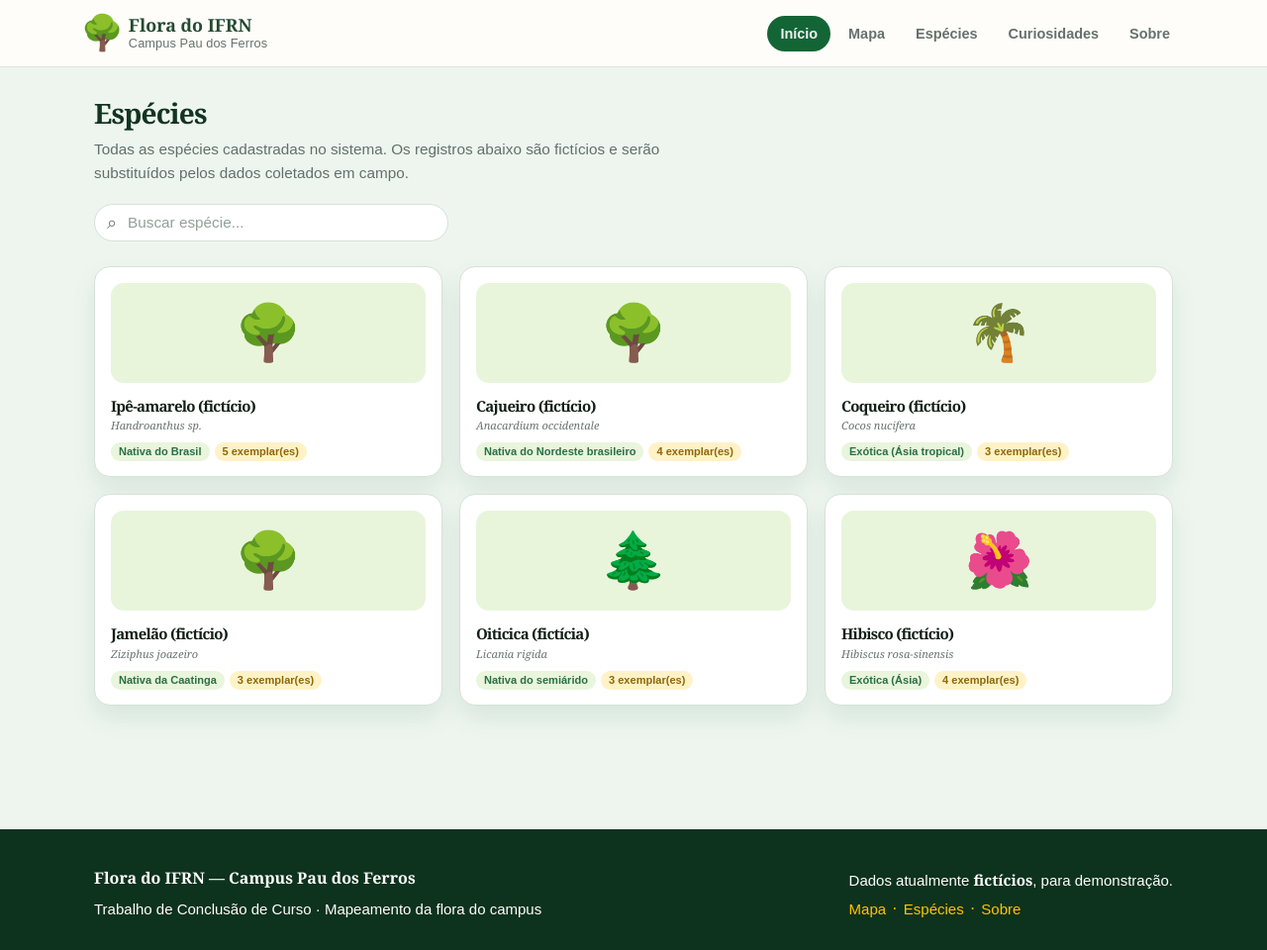
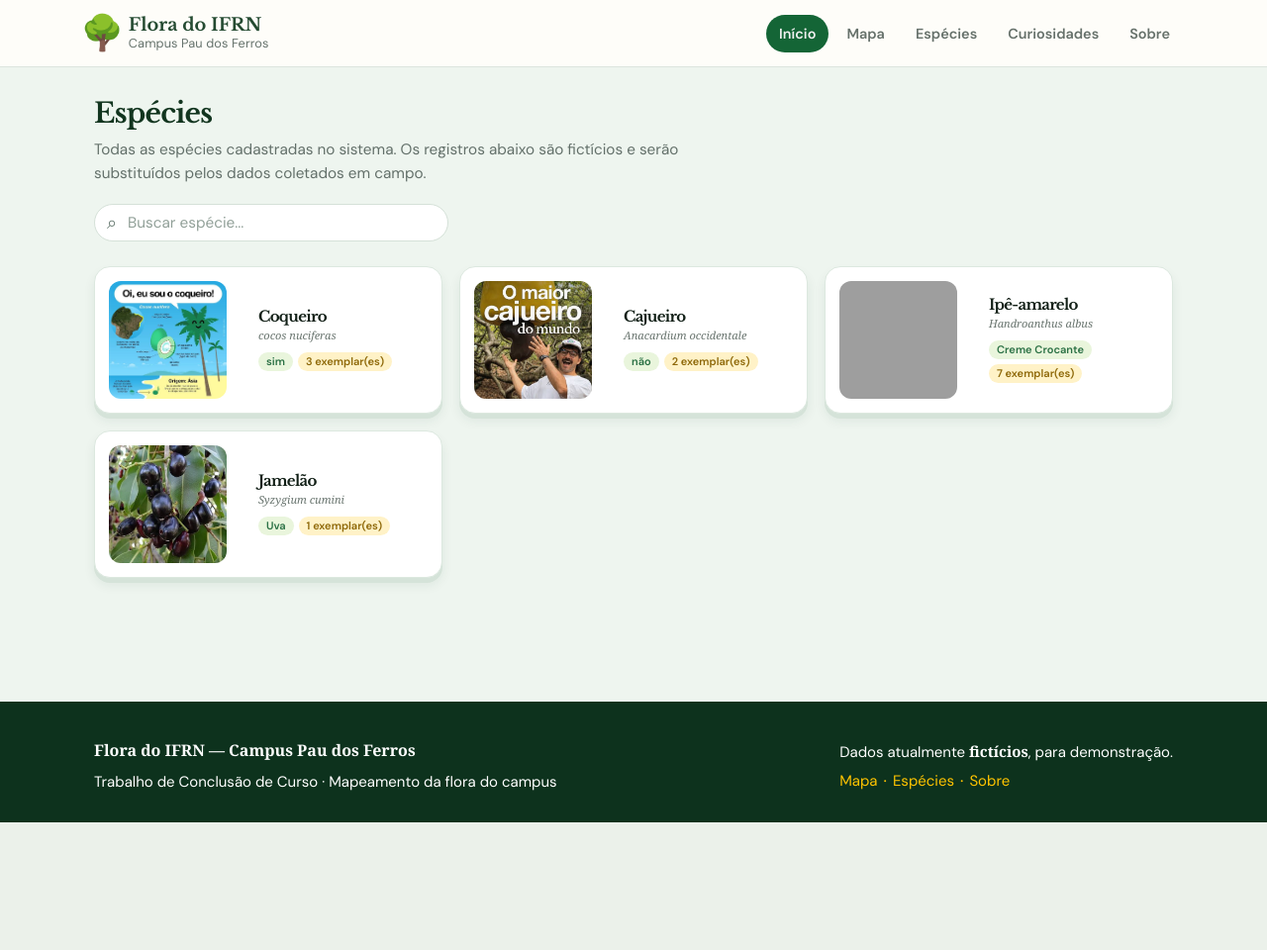
Before and after one commit to igorrrrry/PROJETO-PDS-FLORA-IF-, a Django app: page /especie/ in a window 1280 px wide. Shown: the whole page at 99% size. After the commit the page ends 831 px from the top, so only its background shows below. Run offline with Django 5.2, Linux system fonts and the light colour scheme; data comes from the database, SQL or seed files in the repository; both versions use the stored data as it was after the commit; some web fonts are replaced; grey boxes are pictures that could not be loaded.

Commit message:
atualizando geral, implementação dinamica da aba de especies

```diff
--- a/core/templates/core/especie.html
+++ b/core/templates/core/especie.html
@@ -38,201 +38,38 @@
 
     <!-- CARDS DAS ESPÉCIES -->
     <section class="especies-grid">
+{% for especie in especies %}
 
-        <!-- IPÊ-AMARELO -->
-        <article class="card-especie">
+    <a href="{% url 'detalhe_especie' especie.slug %}" class="card-especie">
 
         <div class="imagem-especie">
-                <a href="{% url 'detalhe_especie' 'ipe-amarelo' %}">
-                    <span class="arvore-icon">🌳</span>
-                </a>
+
+            <img src="{{ especie.foto.url }}" alt="{{ especie.nome }}">
+
         </div>
-
         <div class="info-especie">
 
-                <h2>Ipê-amarelo (fictício)</h2>
+            <h2>{{ especie.nome }}</h2>
 
             <p class="nome-cientifico">
-                    Handroanthus sp.
+                {{ especie.nome_cientifico }}
             </p>
 
             <div class="tags-especie">
                 <span class="tag origem">
-                        Nativa do Brasil
+                    {{ especie.origem }}
                 </span>
 
                 <span class="tag quantidade">
-                        5 exemplar(es)
+                    {{ especie.quantidade }} exemplar(es)
                 </span>
             </div>
 
         </div>
 
-        </article>
-
-
-        <!-- CAJUEIRO -->
-        <article class="card-especie">
-
-            <div class="imagem-especie">
-                <a href="{% url 'detalhe_especie' 'cajueiro' %}">
-                    <span class="arvore-icon">🌳</span>
-                </a>
-            </div>
-
-            <div class="info-especie">
-
-                <h2>Cajueiro (fictício)</h2>
-
-                <p class="nome-cientifico">
-                    Anacardium occidentale
-                </p>
-
-                <div class="tags-especie">
-                    <span class="tag origem">
-                        Nativa do Nordeste brasileiro
-                    </span>
-
-                    <span class="tag quantidade">
-                        4 exemplar(es)
-                    </span>
-                </div>
-
-            </div>
-
-        </article>
-
-
-        <!-- COQUEIRO -->
-        <article class="card-especie">
-            <a href="{% url 'detalhe_especie' 'coqueiro' %}">
-                <div class="imagem-especie">
-                    <span class="arvore-icon">🌴</span>
-                </div>
 </a>
 
-
-
-            <div class="info-especie">
-
-                <h2>Coqueiro (fictício)</h2>
-
-                <p class="nome-cientifico">
-                    Cocos nucifera
-                </p>
-
-                <div class="tags-especie">
-                    <span class="tag origem">
-                        Exótica (Ásia tropical)
-                    </span>
-
-                    <span class="tag quantidade">
-                        3 exemplar(es)
-                    </span>
-                </div>
-
-            </div>
-
-        </article>
-
-
-        <!-- JUAZEIRO -->
-        <article class="card-especie">
-
-            <div class="imagem-especie">
-                <a href="{% url 'detalhe_especie' 'jamelao' %}">
-                    <span class="arvore-icon">🌳</span>
-                </a>
-            </div>
-
-
-            <div class="info-especie">
-
-                <h2>Jamelão (fictício)</h2>
-
-                <p class="nome-cientifico">
-                    Ziziphus joazeiro
-                </p>
-
-                <div class="tags-especie">
-                    <span class="tag origem">
-                        Nativa da Caatinga
-                    </span>
-
-                    <span class="tag quantidade">
-                        3 exemplar(es)
-                    </span>
-                </div>
-
-            </div>
-
-        </article>
-
-
-        <!-- OITICICA -->
-        <article class="card-especie">
-
-            <div class="imagem-especie">
-                <a href="{% url 'detalhe_especie' 'oiticica' %}">
-                    <span class="arvore-icon">🌲</span>
-                </a>
-            </div>
-
-
-            <div class="info-especie">
-
-                <h2>Oiticica (fictícia)</h2>
-
-                <p class="nome-cientifico">
-                    Licania rigida
-                </p>
-
-                <div class="tags-especie">
-                    <span class="tag origem">
-                        Nativa do semiárido
-                    </span>
-
-                    <span class="tag quantidade">
-                        3 exemplar(es)
-                    </span>
-                </div>
-
-            </div>
-
-        </article>
-
-
-        <!-- HIBISCO -->
-        <article class="card-especie">
-
-            <div class="imagem-especie">
-                <a href="{% url 'detalhe_especie' 'hibisco' %}">
-                    <span class="arvore-icon">🌺</span>
-                </a>
-            </div>
-
-
-            <div class="info-especie">
-
-                <h2>Hibisco (fictício)</h2>
-
-                <p class="nome-cientifico">
-                    Hibiscus rosa-sinensis
-                </p>
-
-                <div class="tags-especie">
-                    <span class="tag origem">
-                        Exótica (Ásia)
-                    </span>
-
-                    <span class="tag quantidade">
-                        4 exemplar(es)
-                    </span>
-                </div>
-
-            </div>
-
-        </article>
+{% endfor %}
 
     </section>
 
--- a/core/urls.py
+++ b/core/urls.py
@@ -3,12 +3,16 @@ from django.urls import path
 from . import views
 
 urlpatterns = [
-    path('',views.home, name='home'),
+    # Páginas públicas
+    path('', views.home, name='home'),
     path('mapa/', views.mapa, name='mapa'),
     path('curiosidades/', views.curiosidades, name='curiosidades'),
     path('especie/', views.especie, name='especie'),
     path('sobre/', views.sobre, name='sobre'),
     path('detalhe_especies/<slug:slug>/',views.detalhe_especie,name='detalhe_especie'),
-    path('adm/',views.admin, name="adm" ),
-
+    path('adm/', views.painel_admin, name='adm'),
+    path('adm/especies/listar',views.listar_especies,name='listar_especies'),
+    path('adm/especies/cadastrar/',views.cadastrar_especie,name='cadastrar_especie'),
+    path('adm/especies/editar/<int:id>/',views.editar_especie,name='editar_especie'),
+    path('adm/especies/excluir/<int:id>/',views.excluir_especie,name='excluir_especie'),
 ]
--- a/core/views.py
+++ b/core/views.py
@@ -1,16 +1,23 @@
-
 from django.shortcuts import render,redirect
 from .models import Especie, FotoAluno
 
+from django.utils.text import slugify
+from django.contrib import messages
+from .forms import EspecieForm
 
 def home(request):
     return render(request, 'core/home.html')
+
 def mapa(request):
     return render(request, 'core/mapa.html')
+
 def curiosidades(request):
     return render(request, 'core/curiosidades.html')
+
 def especie(request):
-    return render(request, 'core/especie.html')
+    especies = Especie.objects.all()
+    return render(request, 'core/especie.html', {'especies': especies})
+
 def sobre(request):
     return render (request, 'core/sobre.html')
 
@@ -48,3 +55,90 @@ def detalhe_especie(request, slug):
 
 def admin(request):
     return render(request, "core/admin.html")
+
+def listar_especies(request):
+
+    especies = Especie.objects.all().order_by('nome')
+
+    return render(request, 'core/gerenciamento(adm)/listar.html', {
+        'especies': especies
+    })
+
+def cadastrar_especie(request):
+
+    if request.method == 'POST':
+        form = EspecieForm(request.POST, request.FILES)
+
+        if form.is_valid():
+            especie = form.save(commit=False)
+
+            base_slug = slugify(especie.nome)
+            slug = base_slug
+            contador = 1
+
+            while Especie.objects.filter(slug=slug).exists():
+                slug = f'{base_slug}-{contador}'
+                contador += 1
+
+            especie.slug = slug
+            especie.save()
+
+            messages.success(request, 'Espécie cadastrada com sucesso!')
+            return redirect('listar_especies')
+
+    else:
+        form = EspecieForm()
+
+    return render(request, 'core/gerenciamento(adm)/cadastrar.html', {
+        'form': form
+    })
+
+def editar_especie(request, id):
+
+    especie = Especie.objects.filter(id=id).first()
+
+    if especie is None:
+        return redirect('listar_especies')
+
+    if request.method == 'POST':
+        form = EspecieForm(request.POST, request.FILES, instance=especie)
+
+        if form.is_valid():
+            form.save()
+
+            messages.success(request, 'Espécie atualizada com sucesso!')
+            return redirect('listar_especies')
+
+    else:
+        form = EspecieForm(instance=especie)
+
+    return render(request, 'core/gerenciamento(adm)/editar.html', {
+        'form': form,
+        'especie': especie
+    })
+
+def excluir_especie(request, id):
+
+    especie = Especie.objects.filter(id=id).first()
+    if especie is None:
+        return redirect('listar_especies')
+
+    if request.method == 'POST':
+        especie.delete()
+
+        messages.success(request, 'Espécie excluída com sucesso!')
+        return redirect('listar_especies')
+
+    return render(request, 'core/gerenciamento(adm)/excluir.html', {
+        'especie': especie
+    })
+
+def painel_admin(request):
+
+    total_especies = Especie.objects.count()
+    total_fotos = FotoAluno.objects.count()
+    fotos_pendentes = FotoAluno.objects.filter(aprovada=False).count()
+    return render(request, 'core/gerenciamento(adm)/inicial.html', {
+        'total_especies': total_especies,
+        'total_fotos': total_fotos,
+        'fotos_pendentes': fotos_pendentes,})
--- a/static/style.css
+++ b/static/style.css
@@ -1,4 +1,4 @@
-@import url("https://fonts.google apis.com/css2?family=DM+Sans:wght@400;500;600;700&family=Libre+Baskerville:wght@400;700&display=swap");
+@import url("https://fonts.googleapis.com/css2?family=DM+Sans:wght@400;500;600;700&family=Libre+Baskerville:wght@400;700&display=swap");
 
 :root {
   --green-dark: #145c34;
@@ -13,6 +13,7 @@
   --white: #ffffff;
   font-size: 17px;
 }
+
 
 * {
   box-sizing: border-box;
@@ -918,19 +919,28 @@ h2 {
 /* CARD */
 
 .card-especie {
-  background: #ffffff;
-  border: 1px solid #d5e2d8;
-  border-radius: 16px;
-  overflow: hidden;
-  box-shadow: 0 12px 24px rgba(23, 109, 60, 0.1);
-  transition: background-color 0.4s ease, transform 0.4s ease;
-}
+    display: flex;
+    align-items: center;
+    gap: 16px;
+    padding: 14px;
+    background: #ffffff;
+    border: 1px solid #dce8df;
+    border-radius: 16px;
+    box-shadow:0 5px 0 #d5e3d9,0 7px 12px rgba(30, 70, 45, 0.08);
+    transform: translateY(0);
+    transition: transform 0.3s ease, box-shadow 0.3s ease, border-color 0.3s ease;
+}
+.card-especie {
+    background: #ffffff;
+    border: 1px solid #dce8df;
+    border-radius: 16px;
+
+}
+
 .card-especie:hover {
-  transform: translateY(4px);
-  background-color:#ffffff;
-}
-.card-especie:hover .imagem-especie {
-    background-color: #C2E3A2;
+    transform: translateY(4px);
+    box-shadow:0 1px 0 #d5e3d9,0 2px 5px rgba(30, 70, 45, 0.06);
+    border-color: #b8d2bf;
 }
 
 .card-especie:hover .tags-especie .origem {
@@ -946,16 +956,19 @@ h2 {
 /* ÁREA DA IMAGEM */
 
 .imagem-especie {
-  height: 101px;
-  margin: 16px 16px 0;
-  border-radius: 13px;
-  background: #e8f5db;
-  display: flex;
-  align-items: center;
-  justify-content: center;
-  transition: background-color 0.4s ease;
-}
-
+    width: 7rem;
+    height: 7rem;
+    flex-shrink: 0;
+    border-radius: 12px;
+    overflow: hidden;
+}
+
+.imagem-especie img {
+    width: 100%;
+    height: 100%;
+    object-fit: cover;
+    display: block;
+}
 .arvore-icon {
   font-size: 55px;
   line-height: 1;
@@ -1430,31 +1443,6 @@ h2 {
   white-space: nowrap;
 }
 
-/* =========================================
-   RESPONSIVO — ESPÉCIES
-========================================= */
-
-@media (max-width: 900px) {
-  .especies-grid {
-    grid-template-columns: repeat(2, 1fr);
-  }
-
-  .mapa-container {
-    grid-template-columns: 1fr;
-  }
-
-  .lista-arvores {
-    height: 350px;
-  }
-
-  .arvores-lista {
-    height: 260px;
-  }
-}
-
-/* =========================================
-   RESPONSIVO — MAPA
-========================================= */
 
 @media (max-width: 700px) {
   .especies-page,
```
Also changed, not shown: core/forms.py (added, +49 -0 lines), core/templates/core/admin.html (deleted, +0 -44 lines), core/templates/core/gerenciamento(adm)/inicial.html (added, +83 -0 lines), core/templates/core/gerenciamento(adm)/listar.html (added, +114 -0 lines), core/templates/core/gerenciamento(adm)/cadastrar.html (added), core/templates/core/gerenciamento(adm)/editar.html (added), core/templates/core/gerenciamento(adm)/excluir.html (added), db.sqlite3. Lines whose indentation alone changed are shown as unchanged.
